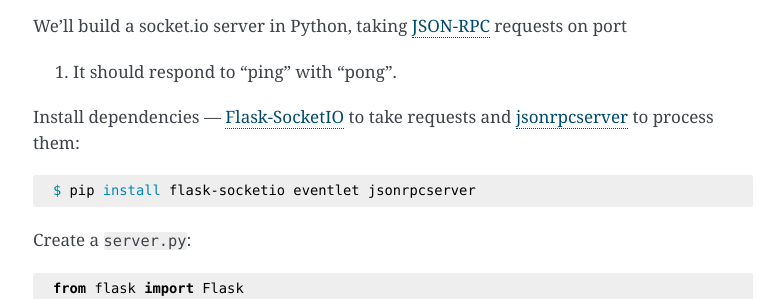
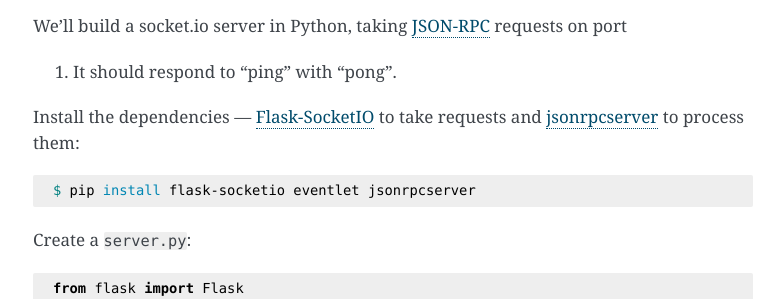
Before and after one commit to explodinglabs/explodinglabs.github.io, a Jekyll site: the page built from _jsonrpc/socketio.markdown, in a window 1280 px wide. Shown: the part 261-560 px from the top of the page, without its empty margins (247-1031 px from the left). Built offline with Jekyll 4.4.1, drawn with Linux system fonts in a browser that asks for light colours; comment, search, counter and statistics services are not loaded.

Commit message:
Change to "Install the dependencies"

````diff
--- a/_jsonrpc/flask.markdown
+++ b/_jsonrpc/flask.markdown
@@ -15,7 +15,7 @@
 [JSON-RPC](http://www.jsonrpc.org/) requests on port 5000. It should respond to
 "ping" with "pong".
 
-Install dependencies — [Flask](http://flask.pocoo.org) to take requests and
+Install the dependencies — [Flask](http://flask.pocoo.org) to take requests and
 [jsonrpcserver](http://jsonrpcserver.readthedocs.io/) to process them:
 
 ```shell
--- a/_jsonrpc/node.markdown
+++ b/_jsonrpc/node.markdown
@@ -16,7 +16,7 @@
 - When it receives a "speak" request on `/cats`, it should respond with "meow".
 - When it receives a "speak" request on `/dogs`, it should respond with "woof".
 
-Install dependencies —
+Install the dependencies —
 [Express](https://docs.python.org/3/library/http.server.html) to take requests
 and [jayson](https://github.com/tedeh/jayson) to process them.
 
--- a/_jsonrpc/pyzmq.markdown
+++ b/_jsonrpc/pyzmq.markdown
@@ -16,8 +16,9 @@
 We'll build a [ZeroMQ](http://zeromq.org) server in Python, taking JSON-RPC
 requests on port 5000. It should respond to "ping" with "pong".
 
-Install dependencies — [pyzmq](https://pyzmq.readthedocs.io/) to take requests
-and [jsonrpcserver](http://jsonrpcserver.readthedocs.io/) to process them:
+Install the dependencies — [pyzmq](https://pyzmq.readthedocs.io/) to take
+requests and [jsonrpcserver](http://jsonrpcserver.readthedocs.io/) to process
+them:
 
 ``` shell
 $ pip install pyzmq jsonrpcserver
--- a/_jsonrpc/socketio.markdown
+++ b/_jsonrpc/socketio.markdown
@@ -11,9 +11,9 @@
 [JSON-RPC](http://www.jsonrpc.org/) requests on port
 5000. It should respond to "ping" with "pong".
 
-Install dependencies — [Flask-SocketIO](https://flask-socketio.readthedocs.org/)
-to take requests and [jsonrpcserver](http://jsonrpcserver.readthedocs.io/) to
-process them:
+Install the dependencies —
+[Flask-SocketIO](https://flask-socketio.readthedocs.org/) to take requests and
+[jsonrpcserver](http://jsonrpcserver.readthedocs.io/) to process them:
 
 ```shell
 $ pip install flask-socketio eventlet jsonrpcserver
--- a/_jsonrpc/tornado.markdown
+++ b/_jsonrpc/tornado.markdown
@@ -15,7 +15,7 @@
 [JSON-RPC](http://www.jsonrpc.org/) requests on port 5000. It should respond to
 "ping" with "pong".
 
-Install dependencies — [Tornado](http://www.tornadoweb.org/) to take
+Install the dependencies — [Tornado](http://www.tornadoweb.org/) to take
 requests and [jsonrpcserver](http://jsonrpcserver.readthedocs.io/) to process
 them:
 
--- a/_jsonrpc/werkzeug.markdown
+++ b/_jsonrpc/werkzeug.markdown
@@ -15,8 +15,9 @@
 [JSON-RPC](http://www.jsonrpc.org/) requests on port
 5000. It should respond to 'ping' with 'pong'.
 
-Install dependencies — [Werkzeug](http://werkzeug.pocoo.org) to take requests
-and [jsonrpcserver](http://jsonrpcserver.readthedocs.io/) to process them:
+Install the dependencies — [Werkzeug](http://werkzeug.pocoo.org) to take
+requests and [jsonrpcserver](http://jsonrpcserver.readthedocs.io/) to process
+them:
 
 ``` shell
 $ pip install werkzeug jsonrpcserver
````
